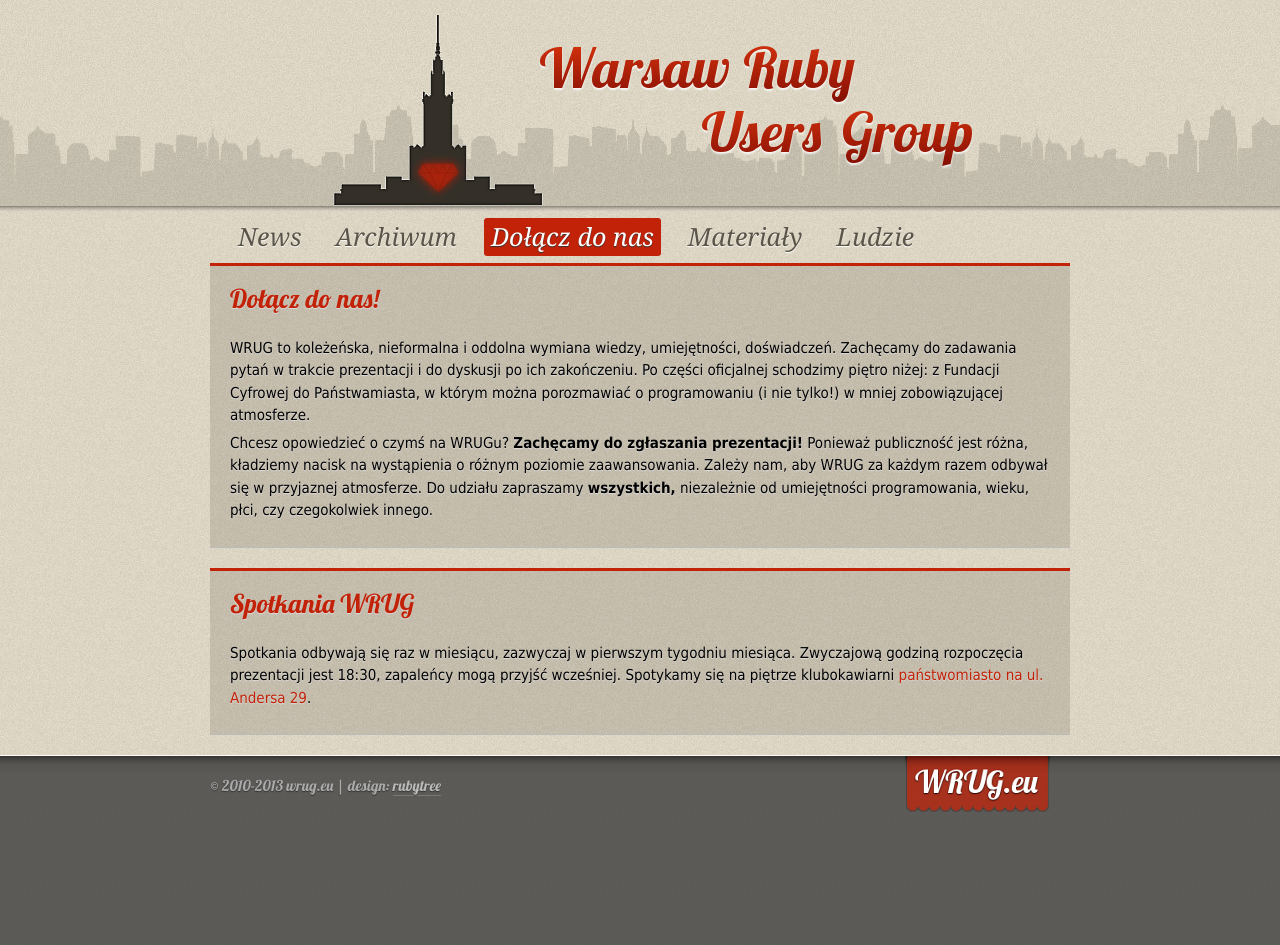
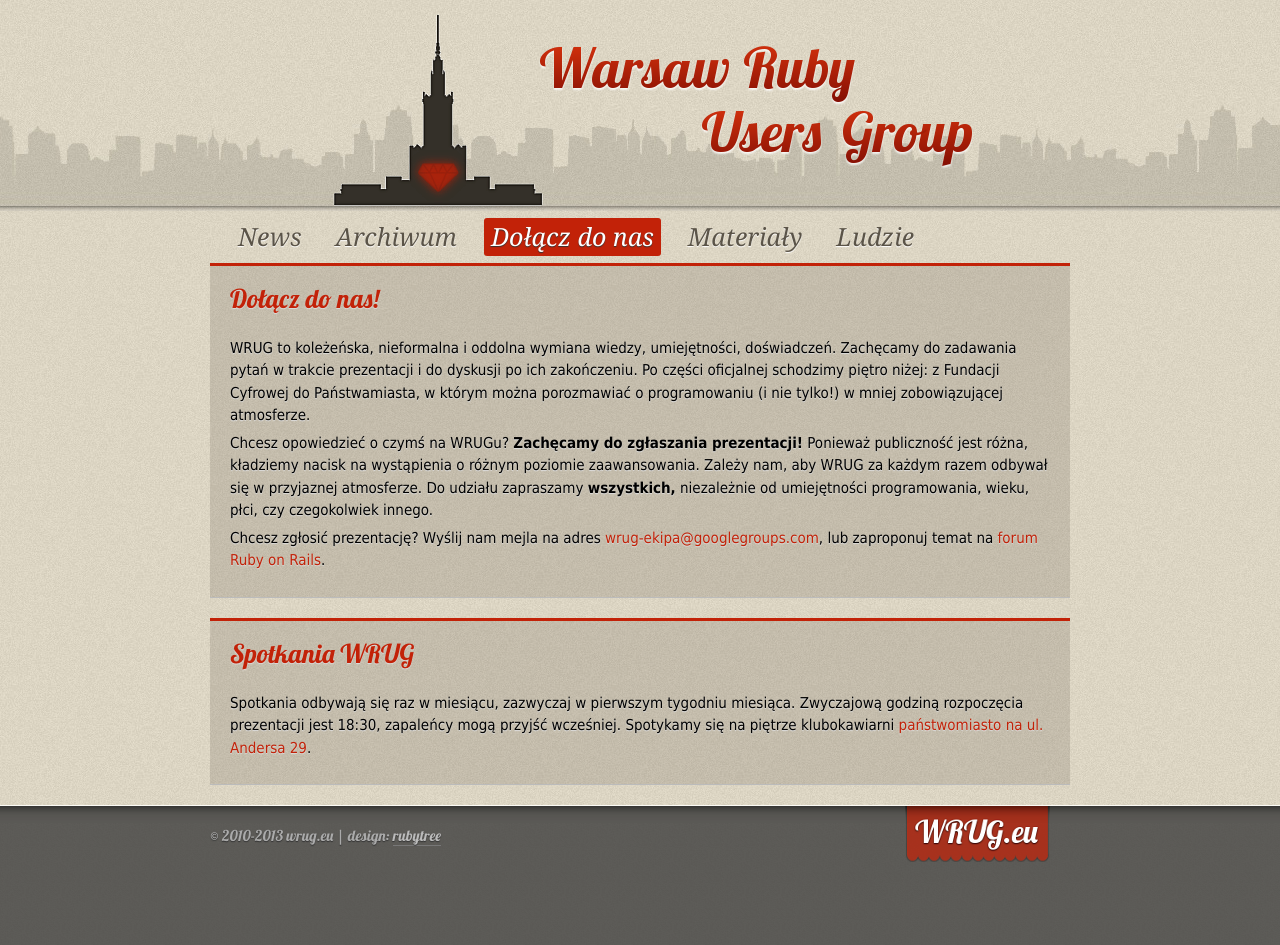
Before and after one commit to wrug/wrug.eu, a Jekyll site: the page built from join.html, in a window 1280 px wide. Built offline with Jekyll 4.4.1, drawn with Linux system fonts in a browser that asks for light colours; before the commit the page ends 900 px from its top, so only the background shows below that.

Commit message:
Dodaje informacje kontaktowe na potrzeby zgłaszania prezentacji.

```diff
--- a/join.html
+++ b/join.html
@@ -9,6 +9,7 @@
   </header>
   <p>WRUG to koleżeńska, nieformalna i oddolna wymiana wiedzy, umiejętności, doświadczeń. Zachęcamy do zadawania pytań w trakcie prezentacji i do dyskusji po ich zakończeniu. Po części oficjalnej schodzimy piętro niżej: z Fundacji Cyfrowej do Państwamiasta, w którym można porozmawiać o programowaniu (i nie tylko!) w mniej zobowiązującej atmosferze.</p>
   <p>Chcesz opowiedzieć o czymś na WRUGu? <b>Zachęcamy do zgłaszania prezentacji!</b> Ponieważ publiczność jest różna, kładziemy nacisk na wystąpienia o różnym poziomie zaawansowania. Zależy nam, aby WRUG za każdym razem odbywał się w przyjaznej atmosferze. Do udziału zapraszamy <b>wszystkich,</b> niezależnie od umiejętności programowania, wieku, płci, czy czegokolwiek innego.</p>
+  <p>Chcesz zgłosić prezentację? Wyślij nam mejla na adres <a href="mailto:wrug-ekipa@googlegroups.com">wrug-ekipa@googlegroups.com</a>, lub zaproponuj temat na <a href="http://forum.rubyonrails.pl/category/ruby-user-groups/wrug">forum Ruby on Rails</a>.</p>
 </article>
 <article>
   <header>
```
Also changed, not shown: 1 other file.
